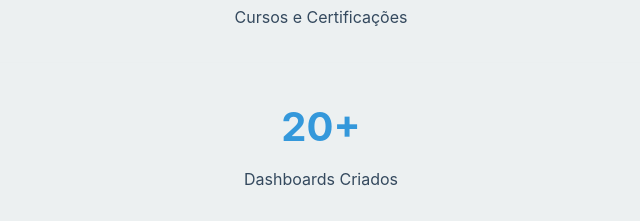
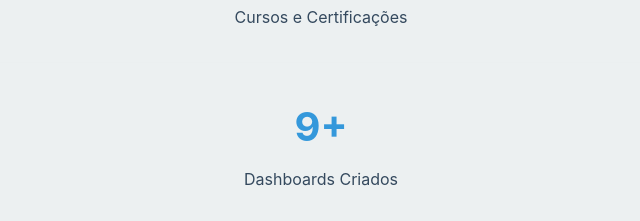
Before and after one commit to danbernardo/my-portifolio, a plain HTML site: page index.html in a window 1280 px wide. Shown: the part 888-1109 px from the top of the page, 319-959 px from the left. Drawn offline with Linux system fonts and the light colour scheme.

Commit message:
Update index.html

```diff
--- a/index.html
+++ b/index.html
@@ -31,7 +31,7 @@
                     <p>Cursos e Certificações</p>
                 </div>
                 <div class="stat-card">
-                    <div class="stat-number">20+</div>
+                    <div class="stat-number">9+</div>
                     <p>Dashboards Criados</p>
                 </div>
             </div>
```
